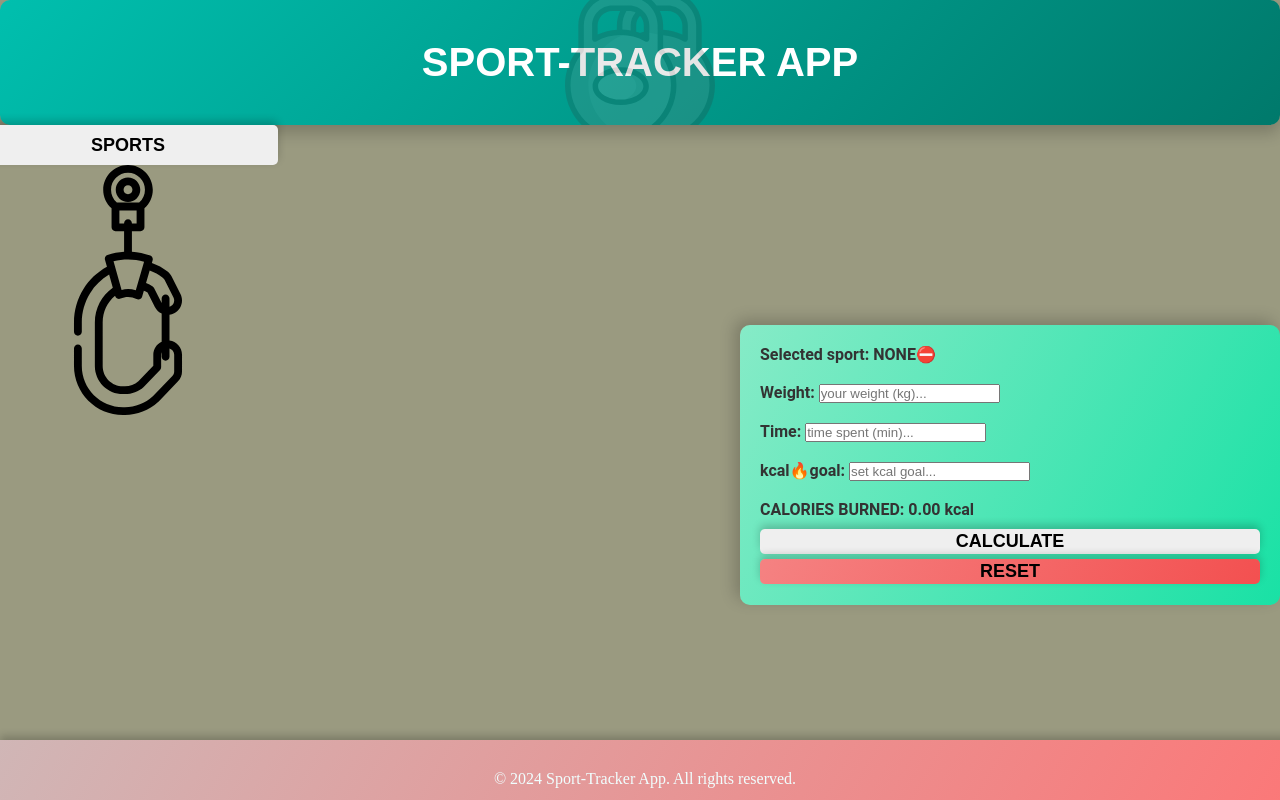
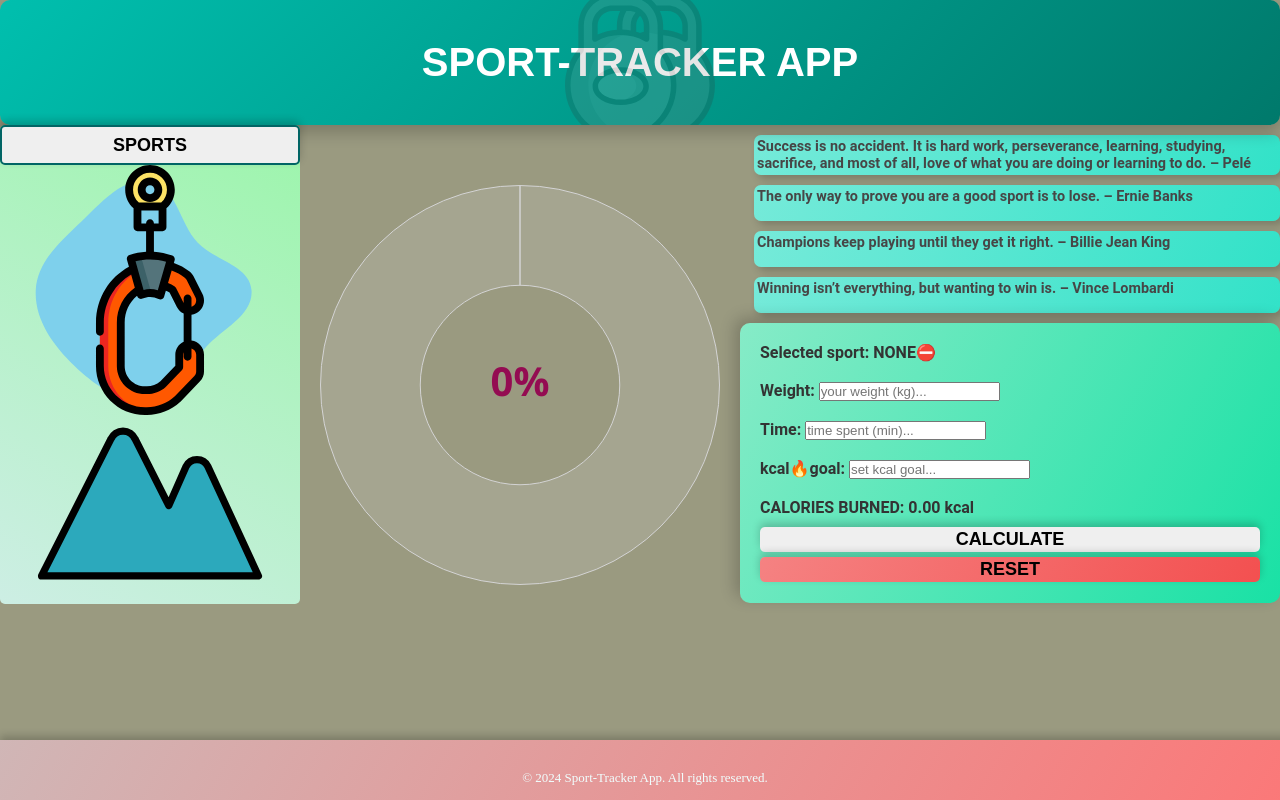
Before and after one commit to JernejL123/fitness-tracker, a React (Vite) app: page / in a window 1280 px wide. Built offline with nearby package versions, Linux system fonts and the light colour scheme.

Commit message:
chart+ quotes

```diff
--- a/src/DoughnutChart/DoughnutChart.jsx
+++ b/src/DoughnutChart/DoughnutChart.jsx
@@ -4,23 +4,60 @@ import { Chart as ChartJS, ArcElement, Tooltip, Legend } from 'chart.js';
 
 ChartJS.register(ArcElement, Tooltip, Legend);
 
-const DoughnutChart = ({ goal, progress, deficit }) => {
+
+const centerTextPlugin = {
+    id: 'centerText',
+    afterDraw(chart) {
+        const { width, height, ctx } = chart;
+        ctx.save();
+
+        const text = chart.config.options.centerText;
+        ctx.font = 'bold 40px "Segoe UI", Tahoma, Geneva, Verdana, sans-serif';
+        ctx.fillStyle = 'rgba(148, 12, 82, 1)';
+        ctx.textAlign = 'center';
+        ctx.textBaseline = 'middle';
+
+        const centerX = width / 2;
+        const centerY = height / 2;
+
+        ctx.fillText(text, centerX, centerY);
+        ctx.restore();
+    }
+};
+
+ChartJS.register(centerTextPlugin);
+
+
+
+
+const DoughnutChart = ({ progress, deficit, precentage }) => {
 
     const isEmpty = progress <= 0 && deficit <= 0;
 
-    const data = {
-        labels: isEmpty ? [] : deficit > 0 ? ['Burned', 'Deficit'] : ['Burned'],
+    const data = isEmpty ? {
+        labels: [],
         datasets: [
             {
-                label: isEmpty ? '' : '# burned calories',
-                data: isEmpty ? [0] : deficit > 0 ? [progress, deficit] : [progress],
-                backgroundColor: isEmpty ? [] : [
-                    'rgba(54, 162, 235)',
-                    'rgba(255, 99, 132)',
-                ],
-                borderColor: isEmpty ? [] : [
+                label: '',
+                data: [1],
+                backgroundColor: ['rgba(211, 211, 211, 0.2)'],
+                borderColor: ['rgba(211, 211, 211, 1)'],
+                borderWidth: 1,
+            },
+        ],
+    } : {
+        labels: deficit > 0 ? ['Burned', 'Deficit'] : ['Burned'],
+        datasets: [
+            {
+                label: '# burned calories',
+                data: deficit > 0 ? [progress, deficit] : [progress],
+                backgroundColor: [
                     'rgba(54, 162, 235, 1)',
                     'rgba(255, 99, 132, 1)',
+                ],
+                borderColor: [
+                    'rgba(0,0,0)',
+                    'rgba(0,0,0)',
                 ],
                 borderWidth: 1,
             },
@@ -29,6 +66,7 @@ const DoughnutChart = ({ goal, progress, deficit }) => {
 
     const options = {
         responsive: false,
+        centerText: isEmpty ? '0%' : `${precentage}%`,
         plugins: {
             legend: {
                 display: !isEmpty,
@@ -40,7 +78,7 @@ const DoughnutChart = ({ goal, progress, deficit }) => {
         },
     };
 
-    return <Doughnut data={data} options={options} width={200} height={200} />;
+    return <Doughnut data={data} options={options} width={400} height={400} />;
 };
 
 export default DoughnutChart;
--- a/src/DropDownMenu/DropDownMenu.css
+++ b/src/DropDownMenu/DropDownMenu.css
@@ -21,7 +21,7 @@
     text-transform: uppercase;
     font-weight: bold;
     border-radius: 5px;
-    border:none;
+    border:2px solid rgb(1, 101, 101);
     box-shadow: 0px -4px 8px rgb(0,0,0,0.2);
     transition: transform 0.3s, box-shadow 0.3s, background-color 0.3s;
 }
@@ -30,7 +30,8 @@
     cursor: pointer;
     transform: translateY(-2px);
     box-shadow: 0px -6px 14px rgb(0,0,0,0.2);
-    background-color:rgb(171, 242, 245)
+    background-color:rgb(171, 242, 245);
+    border:4px solid rgb(1, 101, 101);
 }
 
 .dropdown-content{
--- a/src/FitnessTracker/FitnessTracker.css
+++ b/src/FitnessTracker/FitnessTracker.css
@@ -12,6 +12,10 @@
     justify-content: flex-start;
     position: relative;
     z-index: 2;
+    background: linear-gradient(30deg, rgb(205, 238, 228),rgb(156, 245, 171));
+    height: 479px;
+    width: 300px;
+    border-radius: 5px;
 }
 
 .image-container {
@@ -28,7 +32,7 @@
     width: 500px;
     height: 240px;
     display: flex;
-    margin-top: 200px;
+    margin-top: 10px;
     flex-direction: column;
     background: linear-gradient(120deg, rgb(134, 235, 199), rgb(25, 225, 165));
     padding: 20px;
@@ -84,6 +88,5 @@
 }
 
 .middle-chart{
-    margin-left:-200px;
-    padding-top: 15px ;
+    padding-top: 60px
 }
--- a/src/FitnessTracker/FitnessTracker.jsx
+++ b/src/FitnessTracker/FitnessTracker.jsx
@@ -1,8 +1,10 @@
-import React, { useState } from "react";
+import React, { useState,useEffect } from "react";
 import DropDownMenu from "../DropDownMenu/DropDownMenu";
 import './FitnessTracker.css';
-import img1 from './images/carabiner.svg';
+import img1 from './images/carabiner1.svg';
+import img2 from './images/mountain.svg';
 import DoughnutChart from "../DoughnutChart/DoughnutChart";
+import QuoteSector from "../QuoteSector/QuoteSector";
 
 function FitnessTracker() {
     const [sport, setSport] = useState("NONE⛔");
@@ -10,7 +12,7 @@ function FitnessTracker() {
     const [time, setTime] = useState("");
     const [calories, setCalories] = useState('0.00');
     const [goal, setGoal] = useState("");
-    const [hasCalculated, setHasCalculated] = useState(false);
+    const [quoteIndex,setQuoteIndex] = useState(Math.floor(Math.random() * 45));
 
     const option = [
         { label: 'Running🏃', METvalue: 9.8},
@@ -36,10 +38,6 @@ function FitnessTracker() {
     const calculateCalories = (event) => {
         event.preventDefault();
 
-        if (hasCalculated) {
-            return;
-        }
-
         const selectedSport = option.find(opt => opt.label === sport)
 
         const calorieRate = selectedSport.METvalue;
@@ -47,7 +45,6 @@ function FitnessTracker() {
         if (calorieRate) {
             const burnedCalories = calorieRate * weight * (time / 60);
             setCalories(burnedCalories.toFixed(2));
-            setHasCalculated(true);
         } else {
             setCalories("0.00");
         }
@@ -59,10 +56,11 @@ function FitnessTracker() {
         setWeight("");
         setCalories(0.00);
         setGoal("");
-        setHasCalculated(false);
+        setQuoteIndex(Math.floor(Math.random() * 45));
     }
 
     const remainingCalories = Math.max(goal - calories, 0);
+    const calculatePrecentage = (calories*100) / goal;
 
     return (
         <div className="main-app">
@@ -72,15 +70,22 @@ function FitnessTracker() {
 
                 <div className="image-container">
                     <img src={img1} alt="image not found :(" width="500" height="250" />
+                    <img src={img2} alt="image not found :(" width="500" height="241" />
                 </div>
             </div>
 
 
             <div className="middle-chart">
-                <DoughnutChart goal={goal} progress={calories} deficit={remainingCalories}/>
+                <DoughnutChart precentage={calculatePrecentage} progress={calories} deficit={remainingCalories}/>
             </div>
 
             <div className="right-content">
+
+                <QuoteSector randomIndex={quoteIndex}/>
+                <QuoteSector randomIndex={quoteIndex + 1}/>
+                <QuoteSector randomIndex={quoteIndex + 2}/>
+                <QuoteSector randomIndex={quoteIndex + 3} />
+
                 <form className="selection-bar" onSubmit={calculateCalories}>
                     <p>Selected sport: {sport}</p>
                     <br />
--- a/src/Footer/Footer.css
+++ b/src/Footer/Footer.css
@@ -16,6 +16,7 @@
 }
 
 .footer-paragraf{
+    font-size: small;
     text-align: center;
     margin-top: 25px;
 }
--- /dev/null
+++ b/src/QuoteSector/QuoteSector.css
@@ -0,0 +1,19 @@
+.quote-section{
+    background:linear-gradient(120deg, rgb(118, 234, 217), rgb(50, 226, 200));
+    width: 520px;
+    margin-top: 10px;
+    min-height: 30px;
+    border-radius: 7px;
+    padding: 3px;
+    font-family: 'Roboto', sans-serif;
+    font-size: 90%;
+    font-weight: 600;
+    color:rgb(71, 70, 70);
+    box-shadow: 4px 4px 8px rgb(0,0,0,0.2);
+    transition: transform 0.3s, box-shadow 0.3s;
+}
+
+.quote-section:hover{
+    transform: translateY(-2px);
+    box-shadow: 6px 6px 16px rgb(0,0,0,0.4);;
+}
--- /dev/null
+++ b/src/QuoteSector/QuoteSector.jsx
@@ -0,0 +1,70 @@
+import React,{useState, useEffect} from "react";
+import "./QuoteSector.css";
+
+function QuoteSector({randomIndex}) {
+
+    const motivationalQuotes = [
+        "Success is no accident. It is hard work, perseverance, learning, studying, sacrifice, and most of all, love of what you are doing or learning to do. – Pelé",
+        "The only way to prove you are a good sport is to lose. – Ernie Banks",
+        "Champions keep playing until they get it right. – Billie Jean King",
+        "Winning isn’t everything, but wanting to win is. – Vince Lombardi",
+        "You miss 100% of the shots you don’t take. – Wayne Gretzky",
+        "It’s not whether you get knocked down; it’s whether you get up. – Vince Lombardi",
+        "Hard work beats talent when talent doesn’t work hard. – Tim Notke",
+        "The only one who can tell you ‘you can’t’ is you. And you don’t have to listen. – Nike",
+        "The harder the battle, the sweeter the victory. – Les Brown",
+        "It’s not the will to win that matters—everyone has that. It’s the will to prepare to win that matters. – Paul Bryant",
+        "You have to expect things of yourself before you can do them. – Michael Jordan",
+        "Never say never, because limits, like fears, are often just an illusion. – Michael Jordan",
+        "Run when you can, walk if you have to, crawl if you must; just never give up. – Dean Karnazes",
+        "I’ve failed over and over and over again in my life. And that is why I succeed. – Michael Jordan",
+        "Don’t count the days, make the days count. – Muhammad Ali",
+        "The difference between the impossible and the possible lies in a person’s determination. – Tommy Lasorda",
+        "Pain is temporary. Quitting lasts forever. – Lance Armstrong",
+        "Gold medals aren’t really made of gold. They’re made of sweat, determination, and a hard-to-find alloy called guts. – Dan Gable",
+        "The more difficult the victory, the greater the happiness in winning. – Pelé",
+        "The only place where success comes before work is in the dictionary. – Vince Lombardi",
+        "It’s not the size of the dog in the fight, but the size of the fight in the dog. – Archie Griffin",
+        "You’re never a loser until you quit trying. – Mike Ditka",
+        "Winners never quit, and quitters never win. – Vince Lombardi",
+        "Success is where preparation and opportunity meet. – Bobby Unser",
+        "To uncover your true potential, you must first find your own limits and then have the courage to blow past them. – Picabo Street",
+        "Sports do not build character, they reveal it. – Heywood Broun",
+        "Do you know what my favorite part of the game is? The opportunity to play. – Mike Singletary",
+        "You can’t put a limit on anything. The more you dream, the farther you get. – Michael Phelps",
+        "Set your goals high, and don’t stop till you get there. – Bo Jackson",
+        "It’s not how big you are, it’s how big you play. – John Wooden",
+        "I am building a fire, and every day I train, I add more fuel. At just the right moment, I light the match. – Mia Hamm",
+        "Some people want it to happen, some wish it would happen, others make it happen. – Michael Jordan",
+        "You can’t win unless you learn how to lose. – Kareem Abdul-Jabbar",
+        "What makes something special is not just what you have to gain, but what you feel there is to lose. – Andre Agassi",
+        "Passion first and everything will fall into place. – Holly Holm",
+        "The strength of the team is each individual member. The strength of each member is the team. – Phil Jackson",
+        "If you can believe it, the mind can achieve it. – Ronnie Lott",
+        "The road to athletic greatness is not marked by perfection, but the ability to constantly overcome adversity and failure. – Nike",
+        "Excellence is the gradual result of always striving to do better. – Pat Riley",
+        "Adversity causes some men to break; others to break records. – William A. Ward",
+        "A champion is someone who gets up when he can’t. – Jack Dempsey",
+        "Do not let what you cannot do interfere with what you can do. – John Wooden",
+        "Don’t give up; don’t ever give up. – Jim Valvano",
+        "If you aren’t going all the way, why go at all? – Joe Namath",
+        "There are no shortcuts—everything is reps, reps, reps. – Arnold Schwarzenegger",
+        "Don’t practice until you get it right. Practice until you can’t get it wrong. – Anonymous",
+        "Success is not forever, and failure isn’t fatal. – Don Shula",
+        "The only way to prove that you’re a good sport is to lose. – Ernie Banks"
+    ];
+
+    const [quote, setQuote] = useState(motivationalQuotes[randomIndex]);
+
+    useEffect(() => {
+        setQuote(motivationalQuotes[randomIndex]);
+    }, [randomIndex, motivationalQuotes]);
+
+    return (
+        <div className="quote-section">
+            <p className="quote">{quote}</p>
+        </div>
+    )
+}
+
+export default QuoteSector
```
Also changed, not shown: src/FitnessTracker/images/carabiner1.svg (added), src/FitnessTracker/images/mountain.svg (added).
